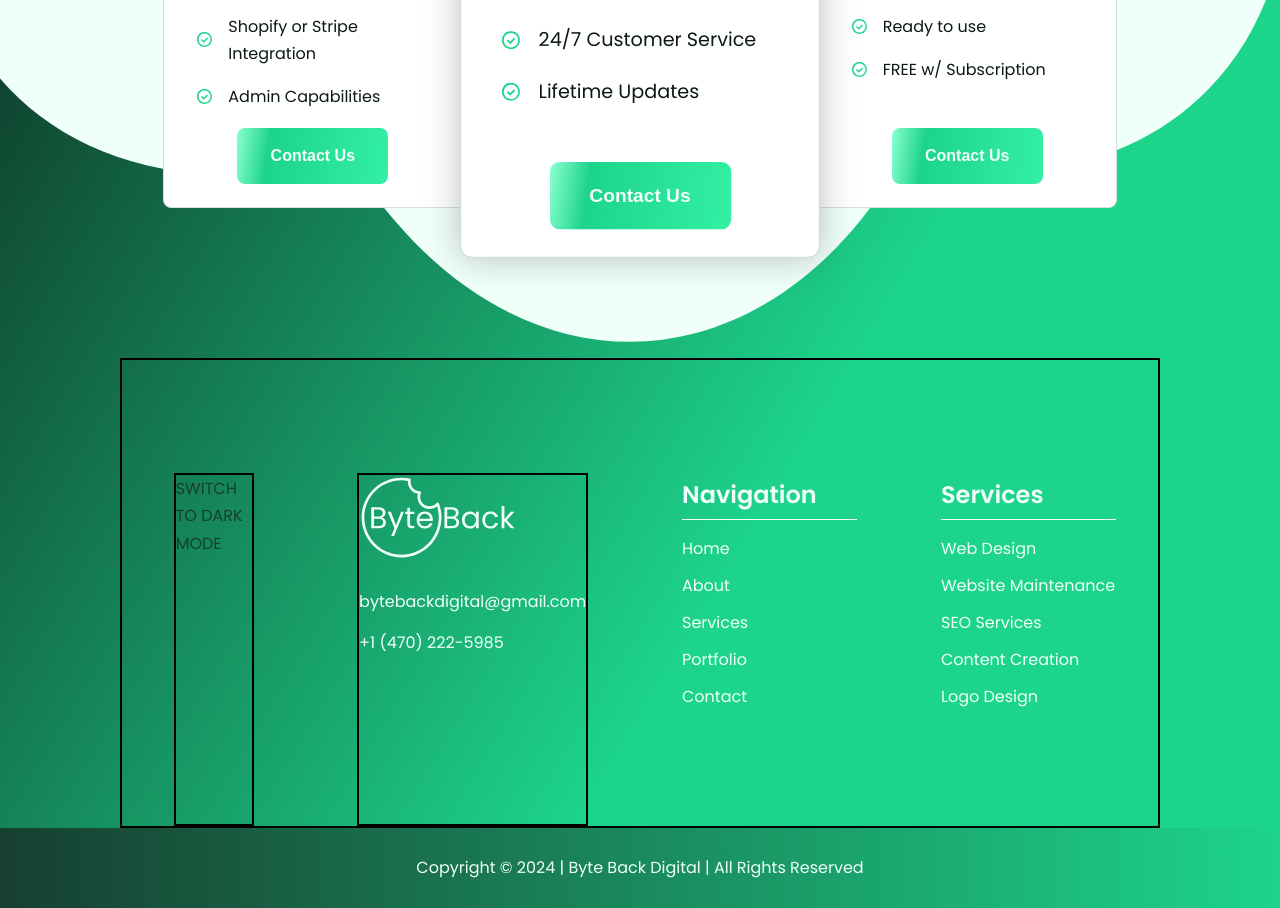
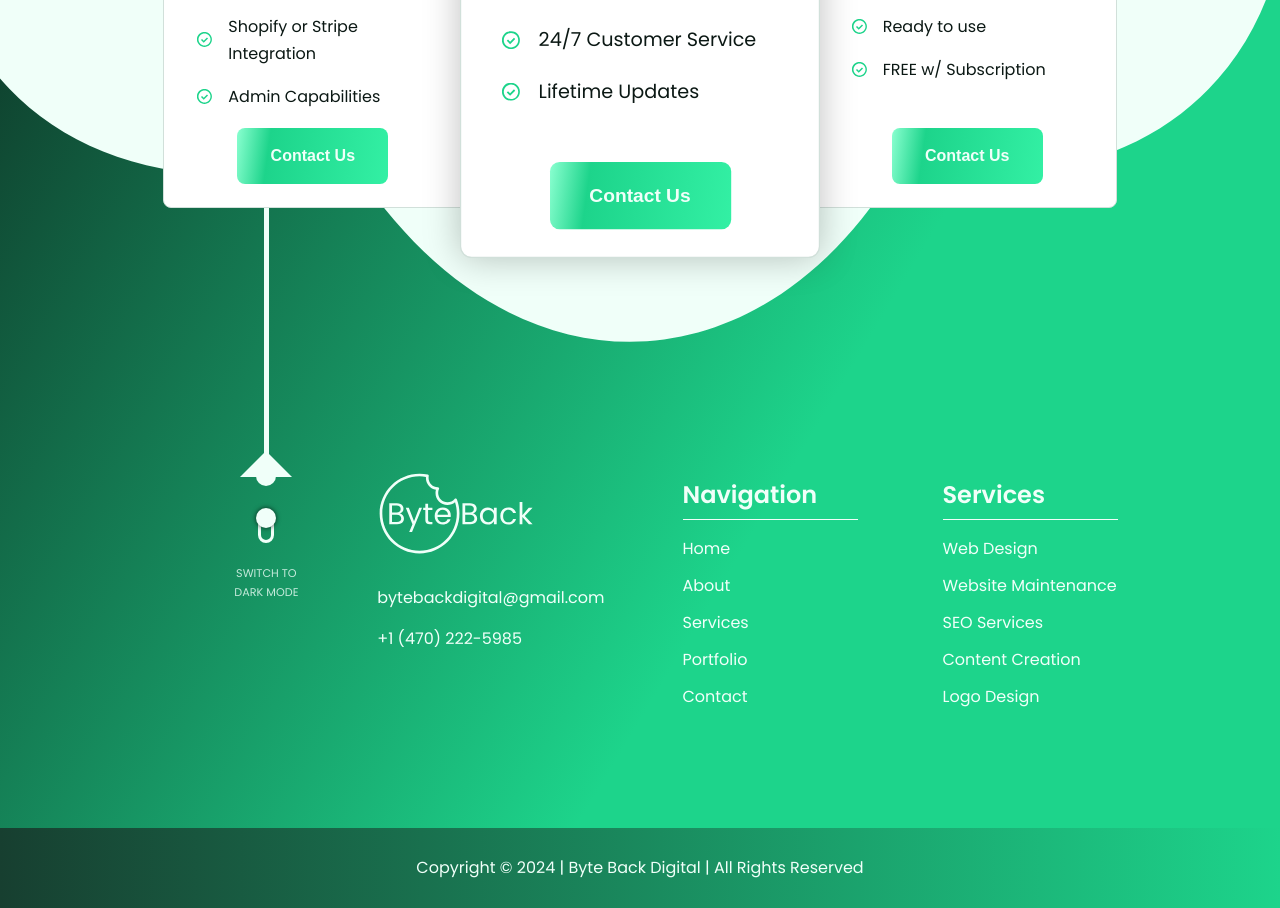
Before and after one commit to adinduokoro/Byte-Back-Digital-V2, a React (Create React App) app: page / in a window 1280 px wide. Shown: the part 5500-6408 px from the top of the page. Built offline with nearby package versions, Linux system fonts and the light colour scheme.

Commit message:
Footer Section.
The footer section is complete. just need to add a toggle for the nav and we will be on to the next phase. Javascript!

```diff
--- a/src/components/footer/Footer.js
+++ b/src/components/footer/Footer.js
@@ -14,10 +14,25 @@ const Footer = () => {
         <div className="container">
           <div className={styles["footer-content"]}>
             <div className={styles["footer-content-left"]}>
-              <div className={styles["toggle-container"]}>
-                {/* lamp */}
-                {/* switch */}
+              <div>
+
+              </div>
+              <div className={styles["toggle-content-container"]}>
+              <div className={styles["toggle-content"]}>
+                <div className={styles.light}>
+                  <div className={styles.wire}></div>
+                  <div className={styles.triangle}></div>
+                  <div className={styles.bulb}></div>
+                </div>
+
+                <button className={styles["toggle-container"]}>
+                  <span className={styles["toggler-container"]}>
+                    <span className={styles.DTspan}></span>
+                  </span>
+                </button>
                 <p>SWITCH TO DARK MODE</p>
+              </div>
+
               </div>
               <div className={styles["logo-container"]}>
                 <div className={styles.logo}>
@@ -51,7 +66,6 @@ const Footer = () => {
                 </ul>
               </div>
             </div>
-            {/* services */}
           </div>
         </div>
       </div>
--- a/src/components/footer/Footer.module.css
+++ b/src/components/footer/Footer.module.css
@@ -28,7 +28,6 @@
 }
 
 .footer-content {
-  border: 2px solid black;
   height: 100%;
   display: flex;
 }
@@ -40,17 +39,119 @@
   flex: 1;
 }
 
-.toggle-container{
-  border: 2px solid black;
+.toggle-content-container{
+  position: relative;
   width: 5rem;
 }
 
-.footer-content-left .logo-container{
-display: flex;
-flex-direction: column;
-min-height: 15.25rem;
-border: 2px solid black;
+.toggle-content {
+  position: absolute;
+  display: flex;
+  top: -335px;
+  align-items: center;
+  flex-direction: column;
+  gap: 1rem;
+  z-index: -1;
 
+
+}
+
+.light {
+  height: auto;
+  width: auto;
+  position: relative;
+  top: 0;
+  z-index: 10;
+}
+
+.wire {
+  height: 330px;
+  width: 5px;
+  -webkit-transform: translateY(50x);
+  -ms-transform: translateY(50x);
+  transform: translateY(50x);
+  background: var(--primaryBackgroundColor);
+  margin: auto;
+  z-index: 0;
+}
+
+.triangle {
+  border-left: 26px solid transparent;
+  border-right: 26px solid transparent;
+  border-bottom: 26px solid var(--primaryBackgroundColor);
+  -webkit-transform: translateY(-15px);
+  -ms-transform: translateY(-15px);
+  transform: translateY(-15px);
+}
+
+.bulb {
+  background: var(--primaryBackgroundColor);
+  height: 20px;
+  width: 20px;
+  position: relative;
+  z-index: -1;
+  border-radius: 50%;
+  margin: auto;
+  position: absolute;
+  bottom: 6px;
+  right: 16px;
+  display: -webkit-box;
+  display: -ms-flexbox;
+  display: flex;
+  -webkit-box-orient: vertical;
+  -webkit-box-direction: normal;
+  -ms-flex-direction: column;
+  flex-direction: column;
+  -webkit-box-align: center;
+  -ms-flex-align: center;
+  align-items: center;
+}
+
+.toggle-container {
+  background: 0 0;
+  height: 40px;
+  width: 30px;
+  display: flex;
+  flex-direction: column;
+  justify-content: center;
+  align-items: center;
+}
+
+.toggler-container {
+  width: 30px;
+  height: 16px;
+  border-radius: 10px;
+  background: 0 0;
+  border: 3px solid var(--primaryBackgroundColor);
+  display: flex;
+  align-items: center;
+  justify-content: center;
+  transition: 0.3s ease;
+  transform: rotate(90deg);
+}
+
+.toggler-container span {
+  height: 20px;
+  width: 20px;
+  left: -8px;
+  border-radius: 50%;
+  background: var(--primaryBackgroundColor);
+  position: absolute;
+  transition: 0.3s ease;
+  box-shadow: 0 0 5px 0 rgba(0, 0, 0, 0.75);
+}
+
+.toggle-content p {
+  font-size: 0.7rem;
+  text-align: center;
+  opacity: 0.8;
+  color: var(--primaryBackgroundColor);
+}
+
+.footer-content-left .logo-container {
+  display: flex;
+  flex-direction: column;
+  min-height: 15.25rem;
 }
 
 .footer-content-left .logo {
@@ -59,15 +160,15 @@ border: 2px solid black;
   margin-bottom: 1.68rem;
 }
 
-.logo-contact-details{
+.logo-contact-details {
   display: flex;
   flex-direction: column;
   gap: 0.87rem;
 }
 
-.logo-contact-details a{
+.logo-contact-details a {
   color: var(--primaryBackgroundColor);
-line-height: 170%;
+  line-height: 170%;
 }
 
 .footer-content-right {
```
